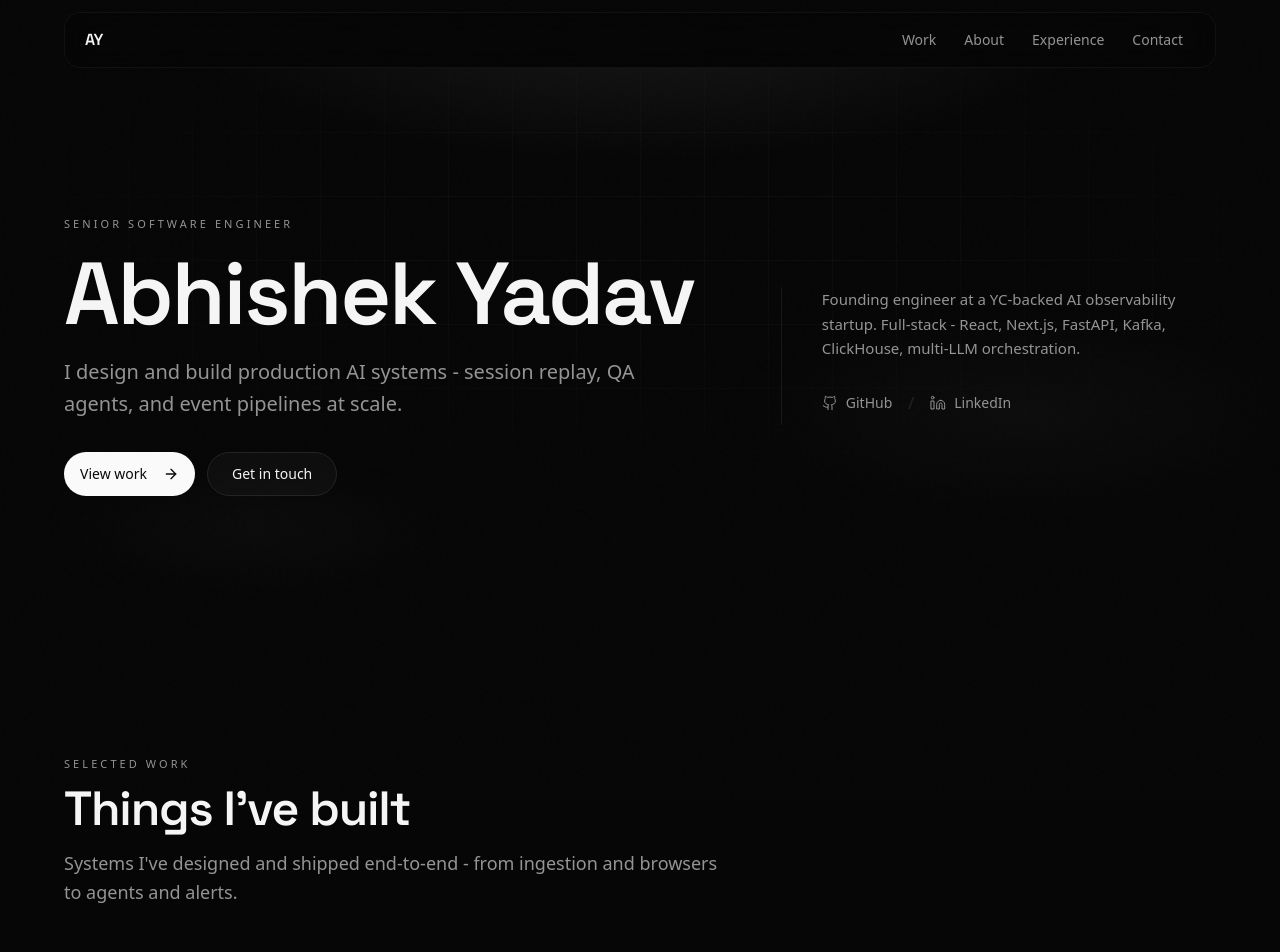
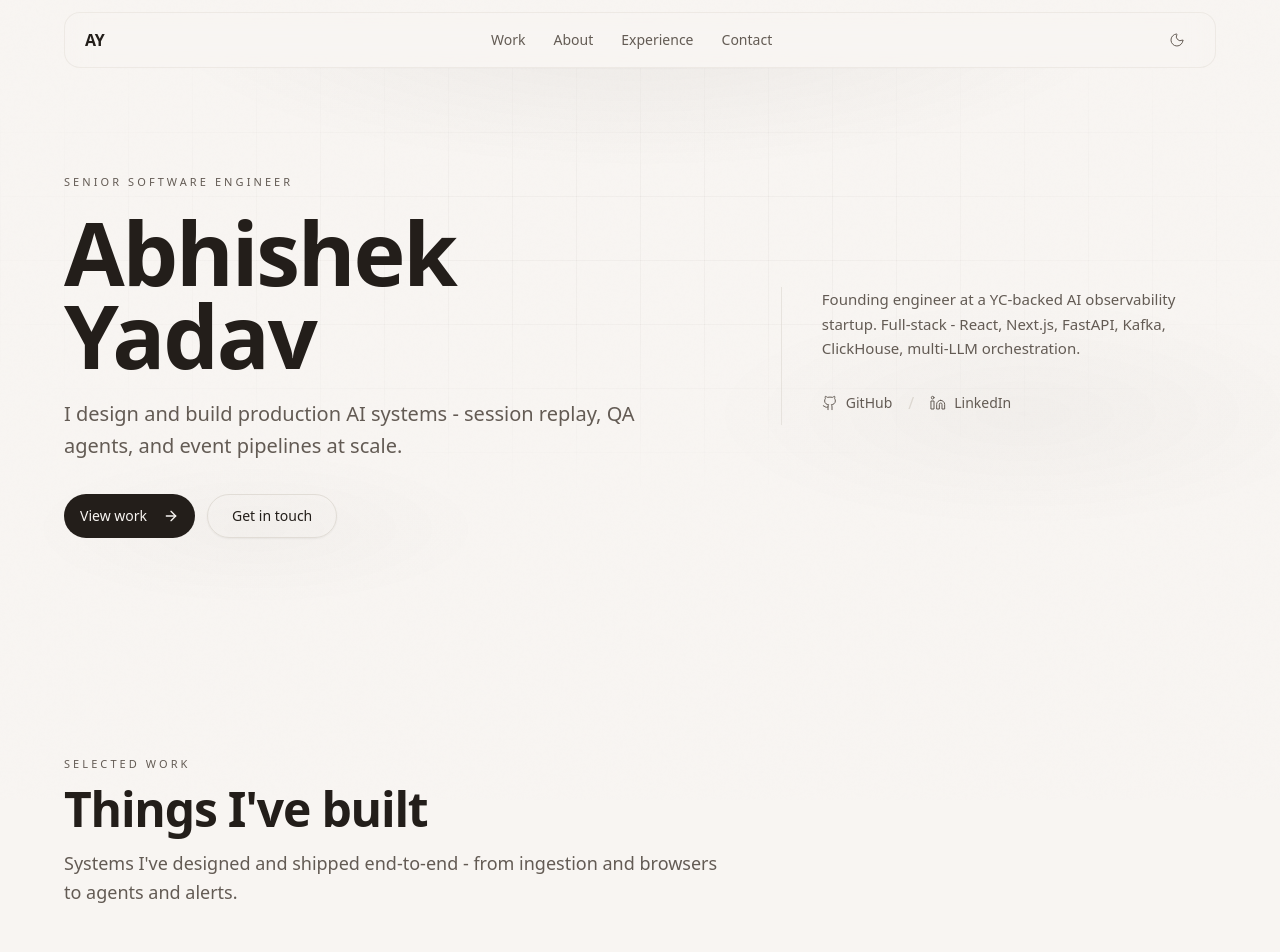
Before and after one commit to iam-abhishek-yadav/abhishek, a Next.js app: page / in a window 1280 px wide. Shown: the top 952 px of the page. Built offline with nearby package versions, Linux system fonts and the light colour scheme.

Commit message:
Redesign

```diff
--- a/app/globals.css
+++ b/app/globals.css
@@ -4,26 +4,27 @@
 
 @layer base {
   :root {
-    --background: 0 0% 100%;
-    --foreground: 0 0% 4%;
-    --card: 0 0% 100%;
-    --card-foreground: 0 0% 4%;
-    --popover: 0 0% 100%;
-    --popover-foreground: 0 0% 4%;
-    --primary: 0 0% 9%;
-    --primary-foreground: 0 0% 98%;
-    --secondary: 0 0% 96%;
-    --secondary-foreground: 0 0% 9%;
-    --muted: 0 0% 96%;
-    --muted-foreground: 0 0% 40%;
-    --accent: 0 0% 96%;
-    --accent-foreground: 0 0% 9%;
-    --destructive: 0 84.2% 60.2%;
+    --background: 36 28% 96%;
+    --foreground: 28 14% 12%;
+    --card: 36 30% 98%;
+    --card-foreground: 28 14% 12%;
+    --popover: 36 30% 98%;
+    --popover-foreground: 28 14% 12%;
+    --primary: 28 14% 12%;
+    --primary-foreground: 36 28% 96%;
+    --secondary: 34 18% 92%;
+    --secondary-foreground: 28 14% 12%;
+    --muted: 34 16% 92%;
+    --muted-foreground: 28 8% 36%;
+    --accent: 34 16% 91%;
+    --accent-foreground: 28 14% 12%;
+    --destructive: 0 72% 46%;
     --destructive-foreground: 0 0% 98%;
-    --border: 0 0% 90%;
-    --input: 0 0% 90%;
-    --ring: 0 0% 4%;
+    --border: 32 14% 84%;
+    --input: 32 14% 84%;
+    --ring: 28 14% 12%;
     --radius: 0.75rem;
+    color-scheme: light;
   }
 
   .dark {
@@ -46,6 +47,7 @@
     --border: 0 0% 14%;
     --input: 0 0% 14%;
     --ring: 0 0% 84%;
+    color-scheme: dark;
   }
 }
 
@@ -74,7 +76,7 @@
   --radius-lg: var(--radius);
   --radius-xl: calc(var(--radius) + 4px);
   --font-sans: var(--font-geist-sans), ui-sans-serif, system-ui, sans-serif;
-  --font-display: var(--font-display), var(--font-geist-sans), ui-sans-serif, sans-serif;
+  --font-display: var(--font-space-grotesk), var(--font-geist-sans), ui-sans-serif, system-ui, sans-serif;
   --font-mono: var(--font-geist-mono), ui-monospace, monospace;
 }
 
@@ -86,6 +88,7 @@
   html {
     scroll-behavior: smooth;
     -webkit-text-size-adjust: 100%;
+    background-color: hsl(var(--background));
   }
 
   body {
@@ -148,7 +151,6 @@
     font-family: var(--font-mono);
   }
 
-  /* Atmosphere */
   .bg-grid {
     background-image:
       linear-gradient(hsl(var(--foreground) / 0.03) 1px, transparent 1px),
@@ -163,23 +165,34 @@
 
   .bg-vignette {
     background:
-      radial-gradient(ellipse 70% 50% at 50% -10%, hsl(var(--foreground) / 0.08), transparent 55%),
+      radial-gradient(ellipse 70% 50% at 50% -10%, hsl(var(--foreground) / 0.06), transparent 55%),
       radial-gradient(ellipse 50% 40% at 80% 60%, hsl(var(--foreground) / 0.03), transparent 50%),
       radial-gradient(ellipse 40% 30% at 20% 80%, hsl(var(--foreground) / 0.025), transparent 45%);
   }
 
-  /* Subtle surface elevation via borders, not heavy shadows */
   .shadow-subtle {
-    box-shadow: 0 0 0 1px hsl(var(--foreground) / 0.04);
+    box-shadow: 0 0 0 1px hsl(var(--foreground) / 0.05);
   }
 
   .shadow-soft {
     box-shadow:
       0 0 0 1px hsl(var(--foreground) / 0.05),
+      0 10px 28px -16px hsl(28 24% 18% / 0.16);
+  }
+
+  .dark .shadow-soft {
+    box-shadow:
+      0 0 0 1px hsl(var(--foreground) / 0.06),
       0 8px 30px -12px hsl(0 0% 0% / 0.45);
   }
 
   .shadow-medium {
+    box-shadow:
+      0 0 0 1px hsl(var(--foreground) / 0.06),
+      0 16px 36px -18px hsl(28 24% 18% / 0.2);
+  }
+
+  .dark .shadow-medium {
     box-shadow:
       0 0 0 1px hsl(var(--foreground) / 0.08),
       0 16px 40px -16px hsl(0 0% 0% / 0.55);
@@ -187,11 +200,16 @@
 
   .shadow-strong {
     box-shadow:
+      0 0 0 1px hsl(var(--foreground) / 0.08),
+      0 22px 44px -20px hsl(28 24% 18% / 0.24);
+  }
+
+  .dark .shadow-strong {
+    box-shadow:
       0 0 0 1px hsl(var(--foreground) / 0.12),
       0 24px 50px -20px hsl(0 0% 0% / 0.65);
   }
 
-  /* Motion */
   .animate-fade-in {
     animation: fadeIn 0.7s cubic-bezier(0.16, 1, 0.3, 1) both;
   }
@@ -212,7 +230,6 @@
     animation: pulseLine 2.4s ease-in-out infinite;
   }
 
-  /* Scroll reveals — GPU-friendly (opacity + transform only), one-shot via JS */
   .reveal {
     opacity: 0;
     transform: translate3d(0, 1.25rem, 0);
--- a/app/layout.tsx
+++ b/app/layout.tsx
@@ -14,7 +14,7 @@ const geistMono = Geist_Mono({
 });
 
 const spaceGrotesk = Space_Grotesk({
-  variable: "--font-display",
+  variable: "--font-space-grotesk",
   subsets: ["latin"],
   weight: ["400", "500", "600", "700"],
 });
@@ -43,9 +43,9 @@ export default function RootLayout({
       >
         <ThemeProvider
           attribute="class"
-          defaultTheme="dark"
+          defaultTheme="light"
           enableSystem={false}
-          forcedTheme="dark"
+          storageKey="ay-theme"
           disableTransitionOnChange
         >
           <div className="pointer-events-none fixed inset-0 z-0 bg-noise opacity-40" />
--- a/components/contact.tsx
+++ b/components/contact.tsx
@@ -2,7 +2,7 @@
 
 import { personalInfo } from "@/lib/data";
 import { Reveal } from "@/components/reveal";
-import { Mail, Linkedin, Github, Phone, ArrowUpRight } from "lucide-react";
+import { Mail, Linkedin, Github, ArrowUpRight } from "lucide-react";
 import Link from "next/link";
 
 const links = [
@@ -11,12 +11,6 @@ const links = [
     label: "Email",
     detail: personalInfo.email,
     icon: Mail,
-  },
-  {
-    href: `tel:${personalInfo.phone.replace(/\s/g, "")}`,
-    label: "Phone",
-    detail: personalInfo.phone,
-    icon: Phone,
   },
   {
     href: personalInfo.linkedin,
@@ -53,7 +47,7 @@ export function Contact() {
           </div>
         </Reveal>
 
-        <div className="grid gap-0 divide-y divide-border/60 border-y border-border/60 sm:grid-cols-2 sm:divide-x sm:divide-y-0">
+        <div className="grid gap-0 divide-y divide-border/60 border-y border-border/60 sm:grid-cols-3 sm:divide-x sm:divide-y-0">
           {links.map(({ href, label, detail, icon: Icon, external }, index) => (
             <Reveal key={label} delay={index * 60}>
               <Link
--- a/components/nav.tsx
+++ b/components/nav.tsx
@@ -6,6 +6,7 @@ import { usePathname } from "next/navigation";
 import { useEffect, useState } from "react";
 import { cn } from "@/lib/utils";
 import { Menu, X } from "lucide-react";
+import { ThemeSwitcher } from "@/components/theme-switcher";
 
 const navItems: Array<{ label: string; href: string }> = [
   { label: "Work", href: "#work" },
@@ -118,6 +119,8 @@ export function Nav() {
           })}
         </div>
 
+        <div className="flex items-center gap-0.5">
+          <ThemeSwitcher />
           <Button
             variant="ghost"
             size="icon"
@@ -128,6 +131,7 @@ export function Nav() {
           >
             {menuOpen ? <X className="h-5 w-5" /> : <Menu className="h-5 w-5" />}
           </Button>
+        </div>
       </nav>
 
       {menuOpen && (
--- a/components/theme-switcher.tsx
+++ b/components/theme-switcher.tsx
@@ -4,40 +4,33 @@ import * as React from "react";
 import { Moon, Sun } from "lucide-react";
 import { useTheme } from "next-themes";
 import { Button } from "@/components/ui/button";
+import { cn } from "@/lib/utils";
 
-export function ThemeSwitcher() {
-  const { theme, setTheme } = useTheme();
+export function ThemeSwitcher({ className }: { className?: string }) {
+  const { resolvedTheme, setTheme } = useTheme();
   const [mounted, setMounted] = React.useState(false);
 
-  // Avoid hydration mismatch
   React.useEffect(() => {
     setMounted(true);
   }, []);
 
-  if (!mounted) {
-    return (
-      <Button variant="ghost" size="icon" className="h-9 w-9">
-        <Sun className="h-4 w-4" />
-      </Button>
-    );
-  }
-
-  const toggleTheme = () => {
-    setTheme(theme === "dark" ? "light" : "dark");
-  };
+  const isDark = mounted && resolvedTheme === "dark";
 
   return (
     <Button
       variant="ghost"
       size="icon"
-      onClick={toggleTheme}
-      className="h-9 w-9"
-      aria-label="Toggle theme"
+      onClick={() => setTheme(isDark ? "light" : "dark")}
+      className={cn(
+        "h-9 w-9 rounded-lg text-muted-foreground hover:bg-muted/70 hover:text-foreground",
+        className
+      )}
+      aria-label={isDark ? "Switch to light theme" : "Switch to dark theme"}
     >
-      {theme === "dark" ? (
-        <Sun className="h-4 w-4 transition-all" />
+      {isDark ? (
+        <Sun className="h-4 w-4" strokeWidth={1.5} />
       ) : (
-        <Moon className="h-4 w-4 transition-all" />
+        <Moon className="h-4 w-4" strokeWidth={1.5} />
       )}
     </Button>
   );
--- a/lib/data.ts
+++ b/lib/data.ts
@@ -6,7 +6,6 @@ export const personalInfo = {
   name: "Abhishek Yadav",
   title: "Senior Software Engineer",
   email: "abhishekyadav.recs@gmail.com",
-  phone: "+91 9140402031",
   linkedin: "https://linkedin.com/in/abhisheky97",
   github: "https://github.com/iam-abhishek-yadav",
 };
```
Lines whose indentation alone changed are shown as unchanged.
